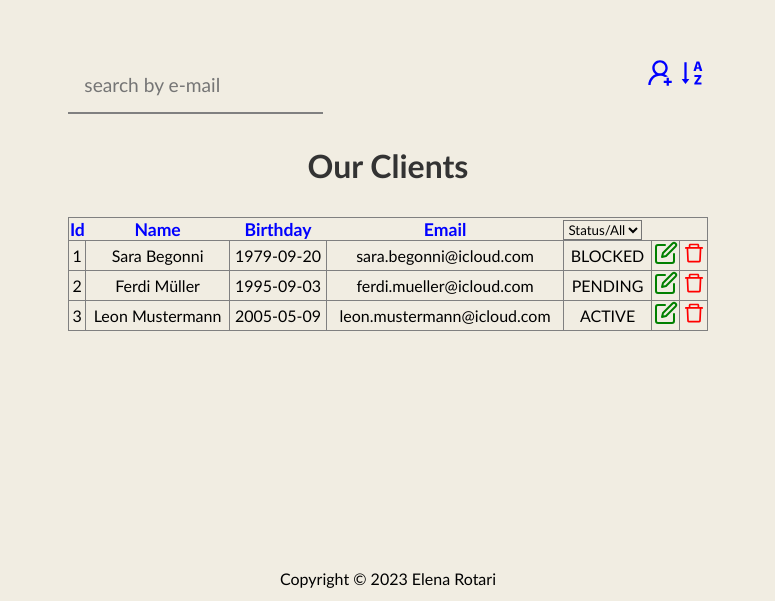
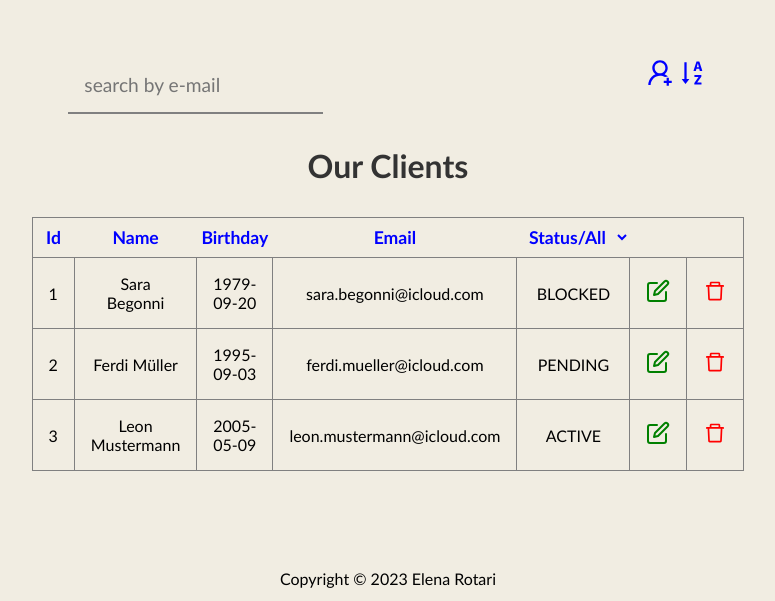
Before and after one commit to elenaRotari/moBerries, a React (Vite) app: page / in a window 1280 px wide. Shown: the part 199-800 px from the top of the page, without its empty margins (252-1027 px from the left). Built offline with nearby package versions, Linux system fonts and the light colour scheme.

Commit message:
some changes on style and cleaned code

```diff
--- a/src/components/adduser/AddUser.tsx
+++ b/src/components/adduser/AddUser.tsx
@@ -45,7 +45,7 @@ const AddUser = ({ setShow, INITIAL, type }: Props) => {
           name="name"
           value={formdata.name}
           onChange={handleChange}
-          placeholder="fullName"
+          placeholder="First/Last-Name"
         />
         <input
           type="date"
--- a/src/components/table/Table.tsx
+++ b/src/components/table/Table.tsx
@@ -20,7 +20,7 @@ function Table() {
   const [selectedStatus, setSelectedStatus] = useState("");
 
   const data: any = useLoaderData();
-  console.log(state.users);
+
   useEffect(() => {
     dispatch({
       type: ACTION.LOAD,
--- a/src/components/table/table.scss
+++ b/src/components/table/table.scss
@@ -41,6 +41,17 @@
     .labels {
       font-size: 1.1rem;
       color: blue;
+      text-align: center;
+      tr {
+        select {
+          padding: 0.5rem;
+          outline: none;
+          border: none;
+          font-size: 1.1rem;
+          color: blue;
+          font-weight: 900;
+        }
+      }
     }
     .details {
       text-align: center;
@@ -50,8 +61,7 @@
       tr,
       td {
         border: 1px solid grey;
-        max-width: 20%;
-        // padding: 1rem;
+        padding: 1rem;
       }
     }
   }
--- a/src/reducer/reducer.tsx
+++ b/src/reducer/reducer.tsx
@@ -67,8 +67,6 @@ export const reducer = (state: typeof initState, action: ReducerAction) => {
         ],
       };
     case ACTION.SORT_BY_NAME:
-      console.log(action.payload.sort(sortBy("name")));
-
       return {
         ...state,
         users: action.payload.sort(sortBy("name")),
```
